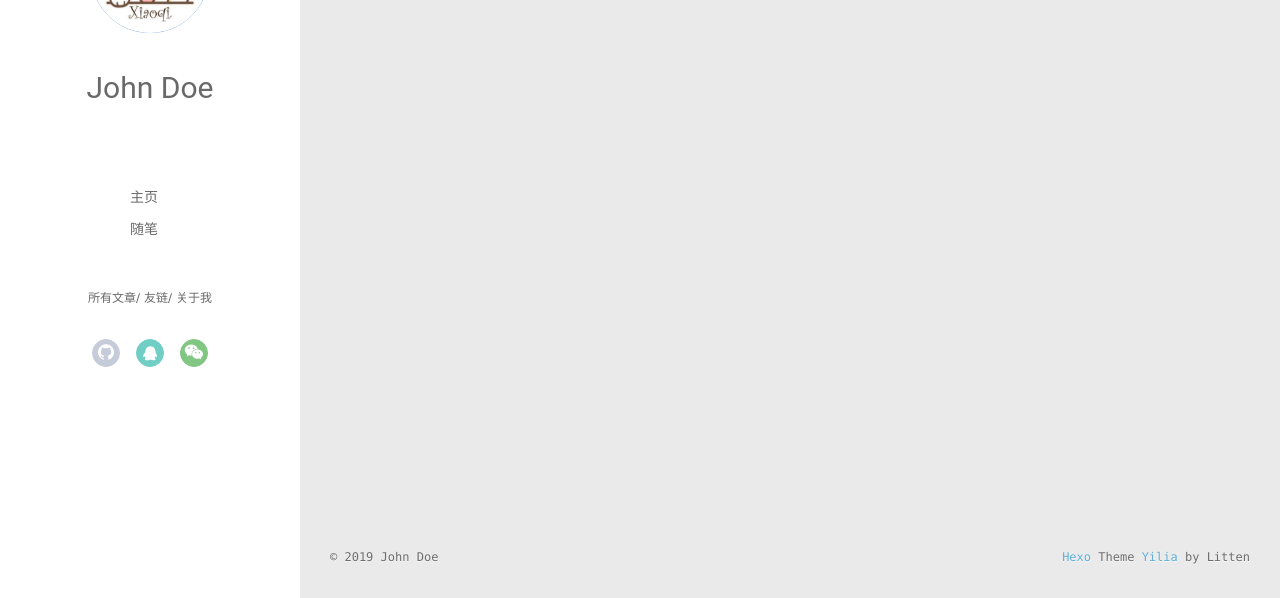
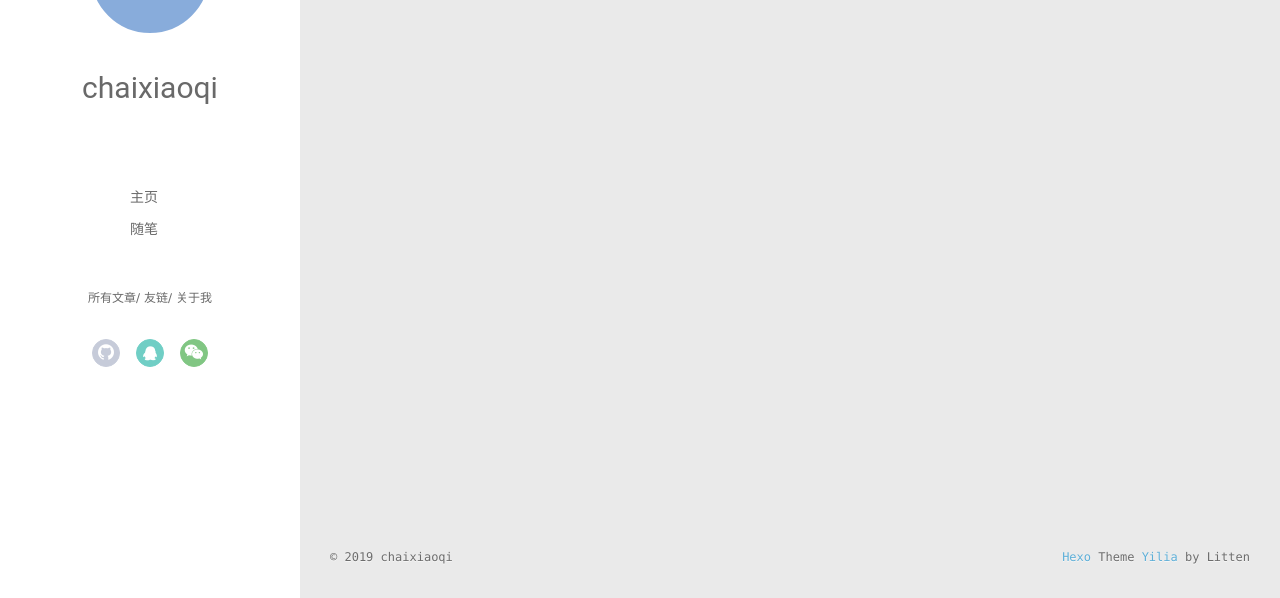
Before and after one commit to chaixiaoqi/chaixiaoqi.github.io, a plain HTML site: page archives/index.html in a window 1280 px wide. Shown: the part 202-800 px from the top of the page. Drawn offline with Linux system fonts and the light colour scheme.

Commit message:
Site updated: 2019-11-20 17:30:12

```diff
--- a/archives/index.html
+++ b/archives/index.html
@@ -12,7 +12,7 @@
 <meta property="og:title" content="Hexo">
 <meta property="og:url" content="http://yoursite.com/archives/index.html">
 <meta property="og:site_name" content="Hexo">
-<meta property="og:locale" content="default">
+<meta property="og:locale" content="zh">
 <meta name="twitter:card" content="summary">
 <meta name="twitter:title" content="Hexo">
 
@@ -46,7 +46,7 @@
 			<img src="/img/head.jpg" class="js-avatar">
 		</a>
 		<hgroup>
-		  <h1 class="header-author"><a href="/">John Doe</a></h1>
+		  <h1 class="header-author"><a href="/">chaixiaoqi</a></h1>
 		</hgroup>
 
 
@@ -102,7 +102,7 @@
 				<img src="/img/head.jpg" class="js-avatar">
 			</div>
 			<hgroup>
-			  <h1 class="header-author js-header-author">John Doe</h1>
+			  <h1 class="header-author js-header-author">chaixiaoqi</h1>
 			</hgroup>
 
 
@@ -198,7 +198,7 @@
   <div class="outer">
     <div id="footer-info">
     	<div class="footer-left">
-    		&copy; 2019 John Doe
+    		&copy; 2019 chaixiaoqi
     	</div>
       	<div class="footer-right">
       		<a href="http://hexo.io/" target="_blank">Hexo</a>  Theme <a href="https://github.com/litten/hexo-theme-yilia" target="_blank">Yilia</a> by Litten
```
Also changed, not shown: 2019/04/22/hello-world/index.html (+4 -4 lines), archives/2019/04/index.html (+4 -4 lines), archives/2019/index.html (+4 -4 lines), index.html (+4 -4 lines), img/alipay.jpg (deleted), img/head.jpg (deleted), img/weixin.jpg (deleted).
